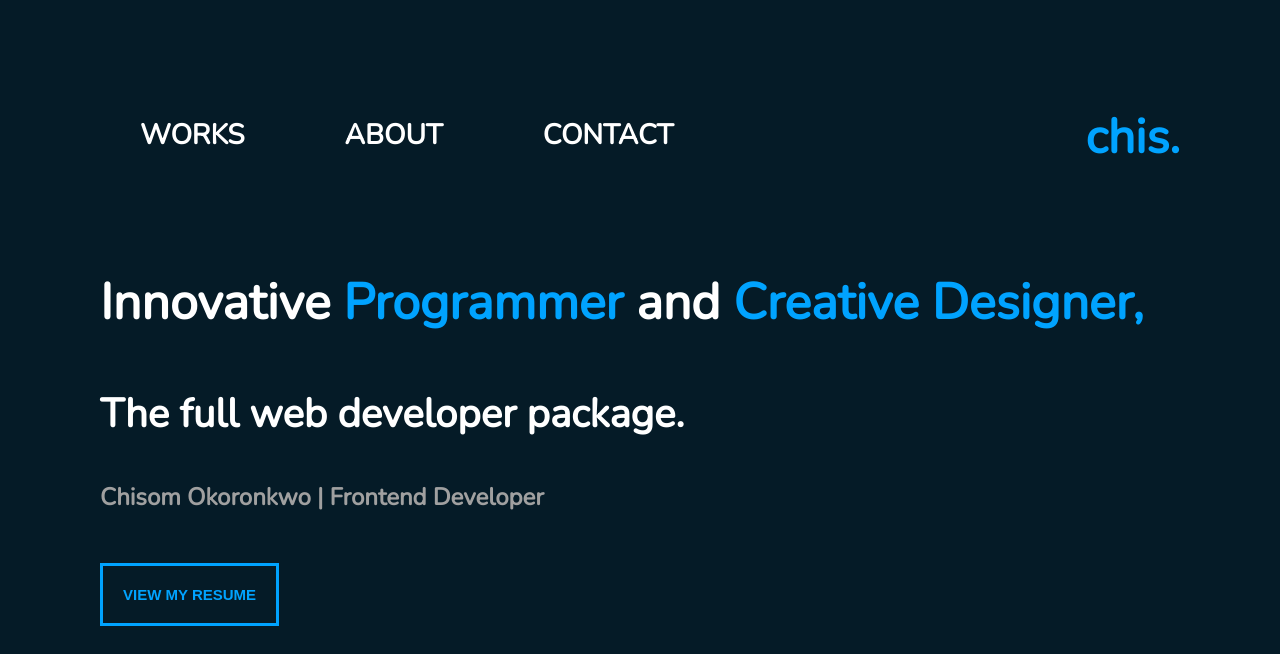
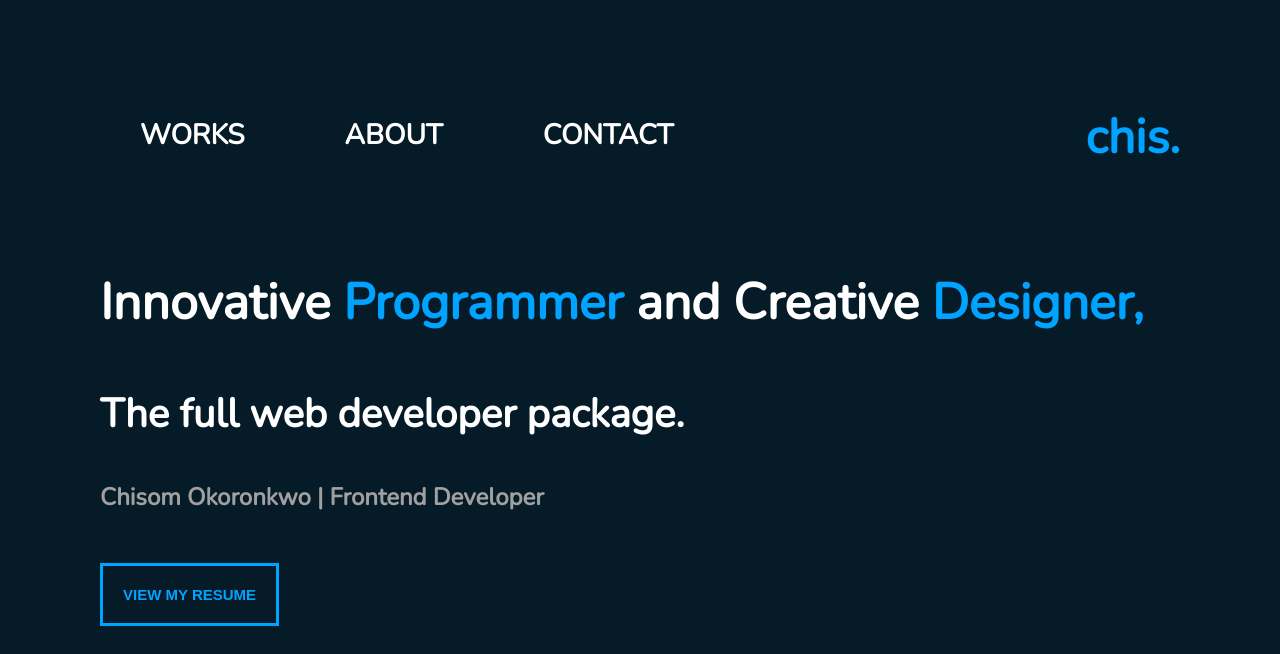
Before and after one commit to chischis07/Chisom-Okoronkwo-, a plain HTML site: page index.html in a window 1280 px wide. Shown: the top 654 px of the page. Drawn offline with nearby package versions, Linux system fonts and the light colour scheme.

Commit message:
Update index.html

```diff
--- a/index.html
+++ b/index.html
@@ -26,7 +26,7 @@
 
     <div class="intro">
         <div class="intro-text">
-            <h3>Innovative <span>Programmer</span> and <span>Creative Designer,</span></h3>
+            <h3>Innovative <span>Programmer</span> and Creative <span>Designer,</span></h3>
             <p>The full web developer package.</p>
             <h2>Chisom Okoronkwo | Frontend Developer</h2>
         </div>
```
